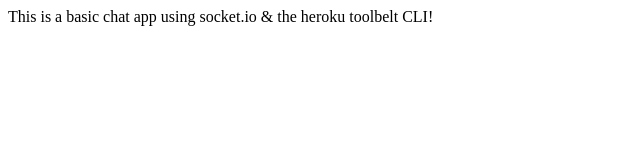
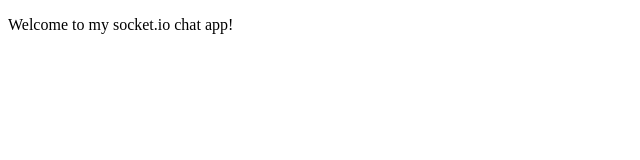
Before and after one commit to KameronKales/socket.io, a website: page public/index.html in a window 1280 px wide. Shown: the whole page, without its empty margins (0-640 px from the left). Drawn offline with nearby package versions, Linux system fonts and the light colour scheme.

Commit message:
client side socket.io set up.

```diff
--- a/public/index.html
+++ b/public/index.html
@@ -1,6 +1,13 @@
+<!DOCTYPE html>
 <html>
-<p>
-    This is a basic chat app using socket.io &amp; the heroku toolbelt CLI!
-</p>
+
+<head>
+    <meta charset="utf-8">
+</head>
+
+<body>
+    <p> Welcome to my socket.io chat app! </p>
+    <script src="/socket.io/socket.io.js"></script>
+</body>
 
 </html>
```
